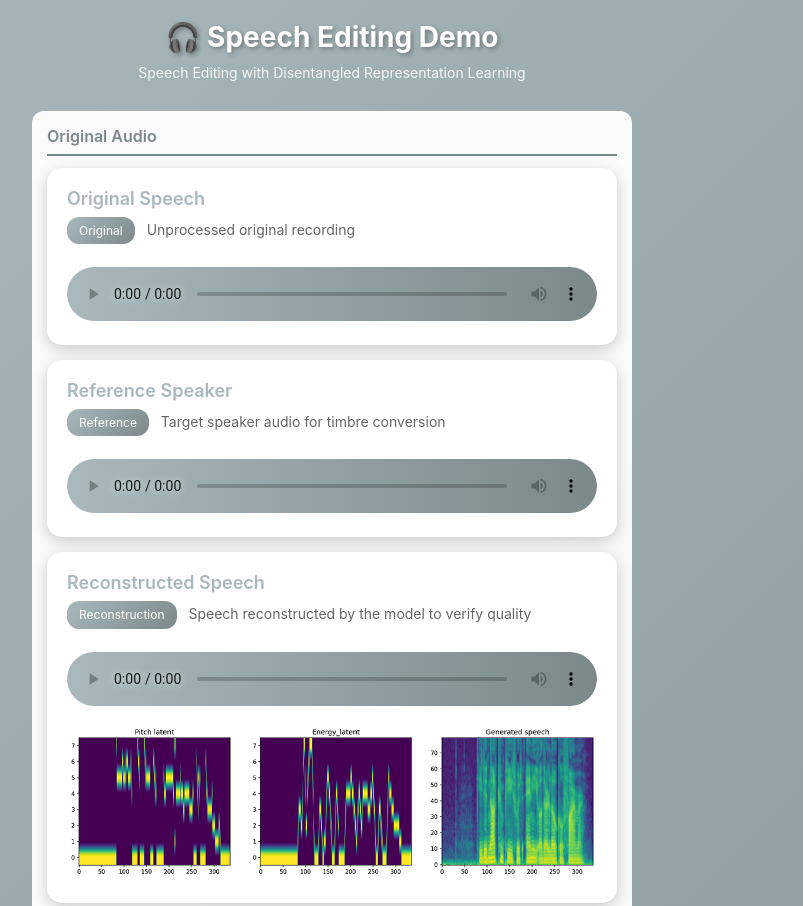
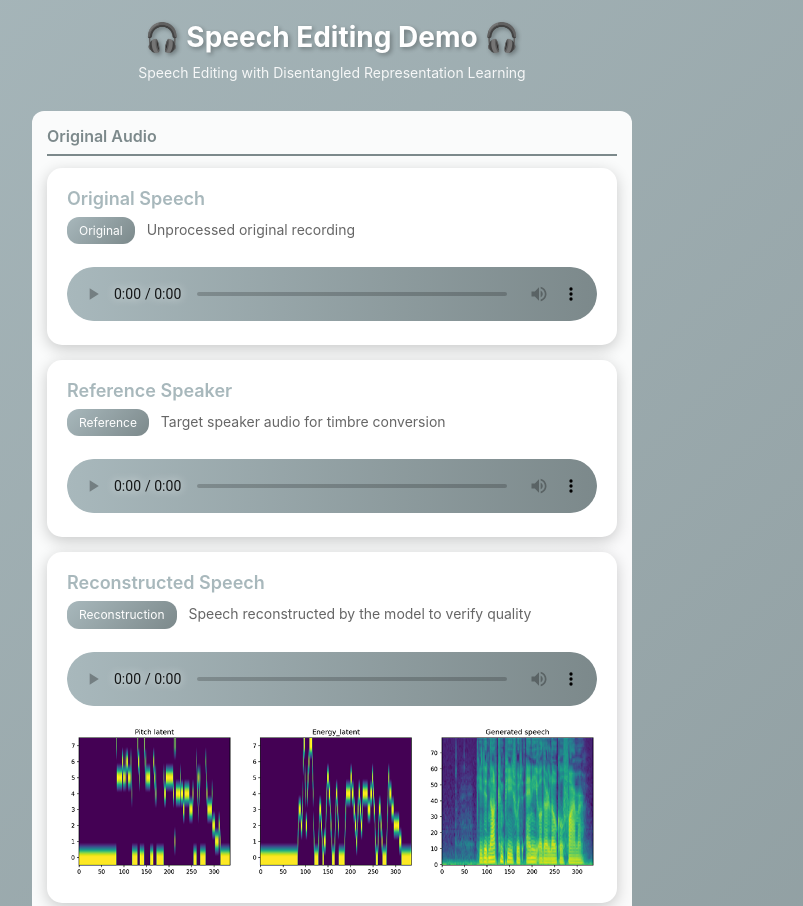
Before and after one commit to CordeliaWang22/SpeechTripleNet_demo, a plain HTML site: page index.html in a window 1280 px wide. Shown: the top 906 px of the page, without its empty margins (308-1111 px from the left). Drawn offline with Linux system fonts and the light colour scheme.

Commit message:
Update index.html

```diff
--- a/index.html
+++ b/index.html
@@ -157,7 +157,7 @@
 </head>
 <body>
     <div class="container">
-        <h1>🎧 Speech Editing Demo</h1>
+        <h1>🎧 Speech Editing Demo 🎧</h1>
         <div class="subtitle">Speech Editing with Disentangled Representation Learning</div>
 
         <!-- Original Audio -->
```
